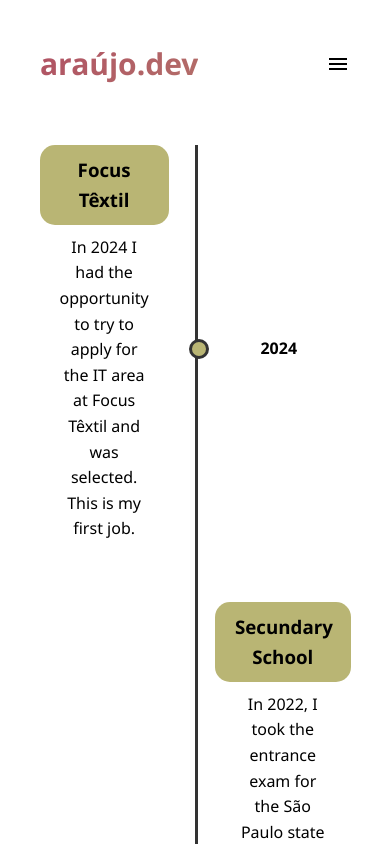
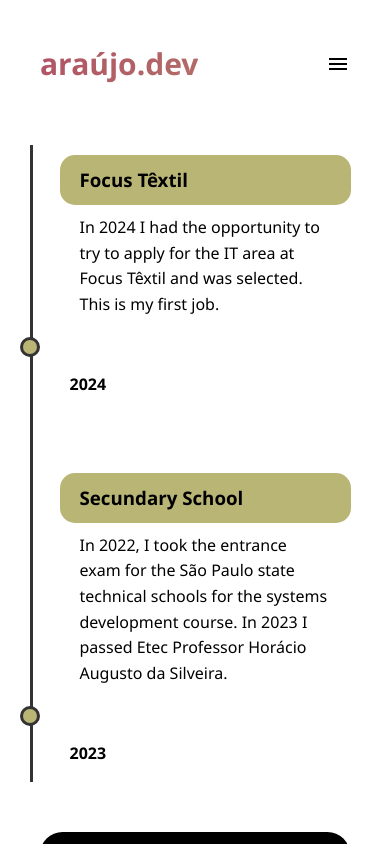
Before and after one commit to theMyntt/MyPortfolio, an Angular app: page /experience in a window 390 px wide. Shown: the top 844 px of the page. Built offline with nearby package versions, Linux system fonts and the light colour scheme.

Commit message:
fix: timeline at mobile

```diff
--- a/src/app/components/experience/experience.component.sass
+++ b/src/app/components/experience/experience.component.sass
@@ -60,3 +60,32 @@
   border-radius: 100%
   border: 3px #333333 solid
   position: relative
+
+@media (max-width: 768px)
+  .timeline::before
+    left: 10px
+
+  .timeline ul li
+    flex-direction: column
+    align-items: flex-start
+    margin-left: 20px
+
+  .timeline ul li:nth-child(even)
+    flex-direction: column
+
+  .timeline ul li .content
+    width: 100%
+    padding: 10px 20px
+
+  .timeline ul li .date
+    width: 100%
+    padding: 10px 20px
+
+  .timeline ul li:nth-child(even) .date h4
+    float: none
+
+  .timeline ul li .content h3, .timeline ul li .content p, .timeline ul li .date h4
+    text-align: left
+
+  .point
+    left: -20px
```
